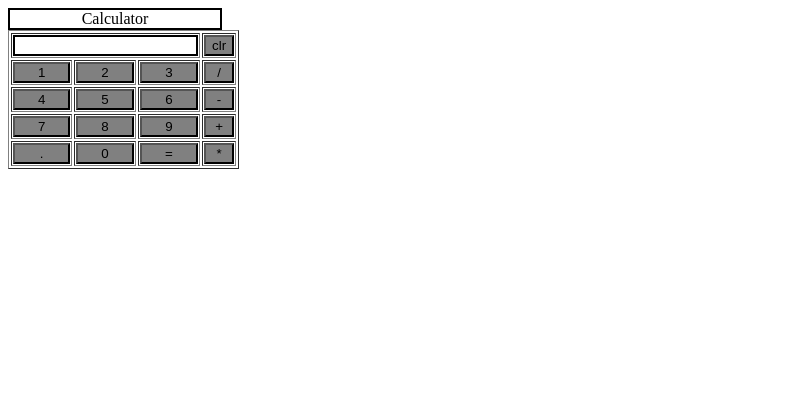
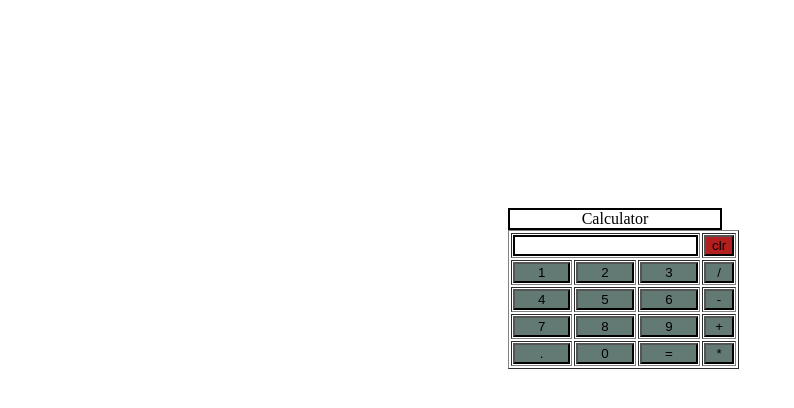
Before and after one commit to rahul04jan/fresher-repo, a plain HTML site: page calculator.html in a window 1280 px wide. Shown: the whole page, without its empty margins (0-794 px from the left). Drawn offline with Linux system fonts and the light colour scheme.

Commit message:
Modified

```diff
--- a/calculator.html
+++ b/calculator.html
@@ -16,20 +16,33 @@
 	}
 	input[type="button"]
 	{
-	background-color:gray;
+	background-color:#637a74;
 	color=black;
 	width:100%;
+	}
+	#clr{
+	background-color:#b31e1e;
+	}
+	div{
+	position:relative;
+	left:500px;
+	top:200px;
+	}
+	#table{
+	position:relative;
+	left:500px;
+	top:200px;
 	}
 	</style>
 
 </head>
 <body>
 <div class = title >Calculator</div>
-	<table border="1">
+	<table id="table" border="1">
 		<tr>
 			<td colspan="3"><input type="text" id="result"/></td>
 
-			<td><input type="button" value="clr"/> </td>
+			<td><input id="clr" type="button" value="clr"/> </td>
 		</tr>
 		<tr>
 
```
